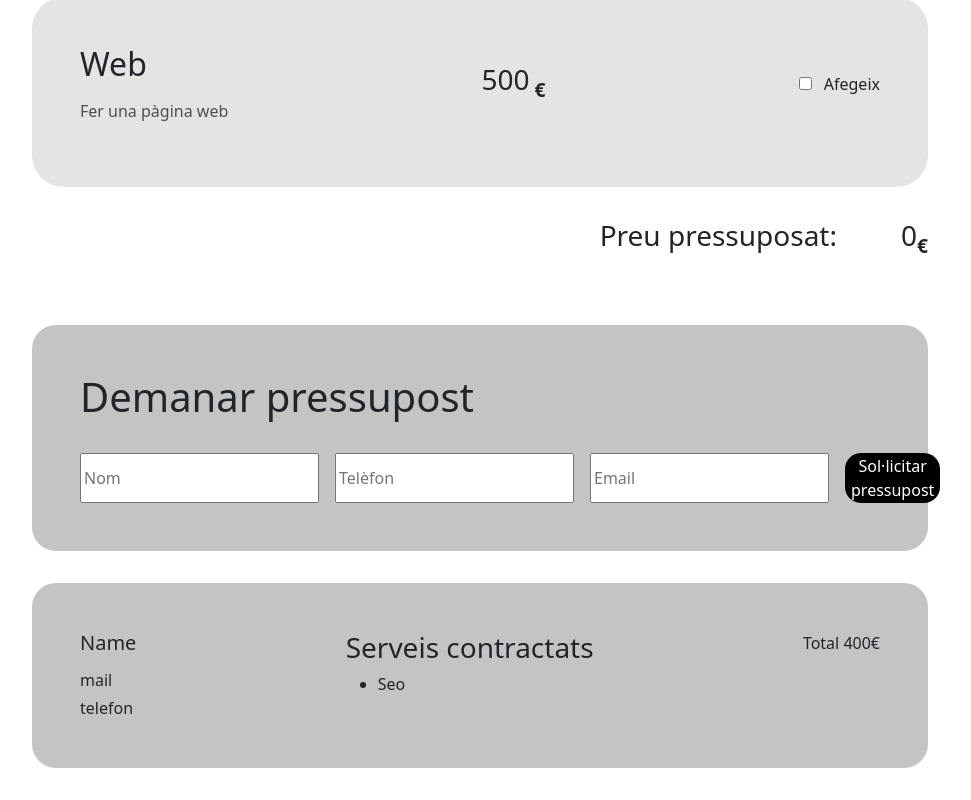
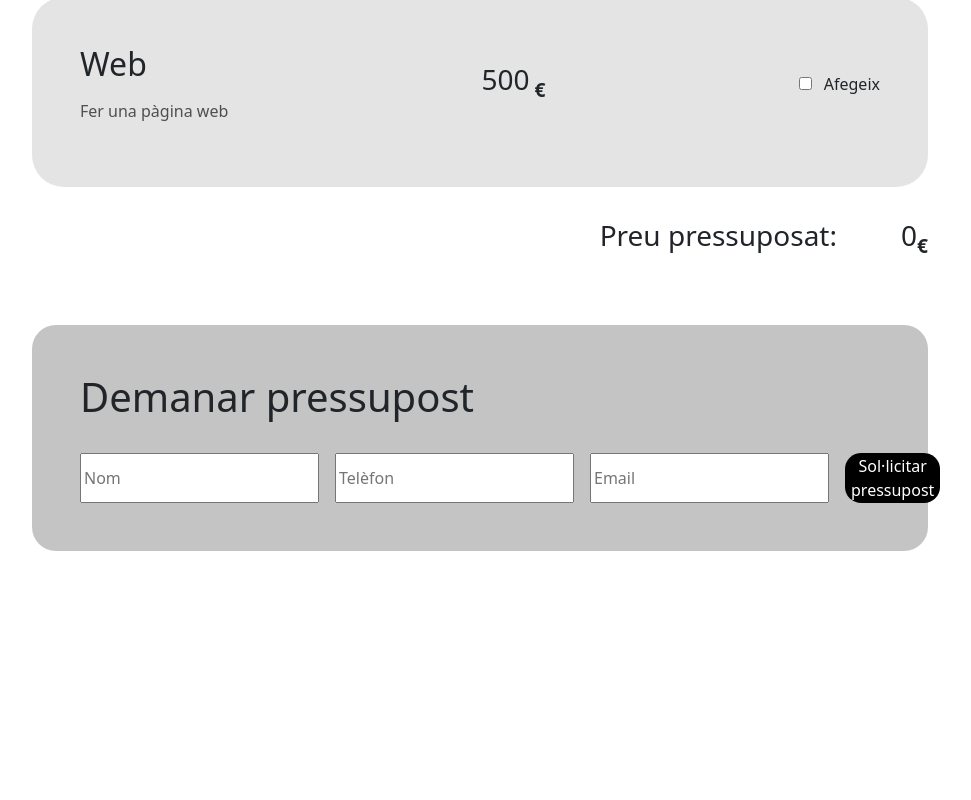
Before and after one commit to jordiciurana16/6.1-Pressupostos-Nivell3, an Angular app in the folder Sprint6/6.1-Pressupostos-Nivell3/Budgets/: page /landing in a window 1280 px wide. Shown: the part 816-1616 px from the top of the page, without its empty margins (160-1131 px from the left). After the commit the page ends 1399 px from the top, so only its background shows below. Built offline with nearby package versions, Linux system fonts and the light colour scheme.

Commit message:
form user budget price + service names

```diff
--- a/Sprint6/6.1-Pressupostos-Nivell3/Budgets/src/app/form/form.component.html
+++ b/Sprint6/6.1-Pressupostos-Nivell3/Budgets/src/app/form/form.component.html
@@ -9,19 +9,20 @@
     </form>
   </section>
 
-  <ng-container>
+  <ng-container *ngFor="let user of usersBudgetList; index as i">
     <article>
       <div>
-        <h5>Name</h5>
-        <span>mail</span><span>telefon</span>
+        <h5>{{ usersBudgetList[i].name }}</h5>
+        <span>{{ usersBudgetList[i].phone }}</span
+        ><span>{{ usersBudgetList[i].mail }}</span>
       </div>
       <div>
         <h3>Serveis contractats</h3>
         <ul>
-          <li>Seo</li>
+          <li>{{ usersBudgetList[i].services }}</li>
         </ul>
       </div>
-      <div>Total 400€</div>
+      <div>Total {{ usersBudgetList[i].price }}</div>
     </article>
   </ng-container>
 </main>
--- a/Sprint6/6.1-Pressupostos-Nivell3/Budgets/src/app/form/form.component.scss
+++ b/Sprint6/6.1-Pressupostos-Nivell3/Budgets/src/app/form/form.component.scss
@@ -12,6 +12,7 @@ article {
   background-color: #c4c4c4;
   padding: 3rem;
   border-radius: 1.5rem;
+  margin-bottom: 1rem;
 }
 h1 {
   margin-bottom: 2rem;
--- a/Sprint6/6.1-Pressupostos-Nivell3/Budgets/src/app/form/form.component.ts
+++ b/Sprint6/6.1-Pressupostos-Nivell3/Budgets/src/app/form/form.component.ts
@@ -1,19 +1,32 @@
 import { Component } from '@angular/core';
 import { FormGroup, FormControl, FormBuilder } from '@angular/forms';
 import { ReactiveFormsModule } from '@angular/forms';
+import { CommonModule } from '@angular/common';
+import { BudgetService } from '../budget.service';
 
 @Component({
   selector: 'app-form',
-  imports: [ReactiveFormsModule],
+  imports: [ReactiveFormsModule, CommonModule],
   templateUrl: './form.component.html',
   styleUrl: './form.component.scss',
 })
 export class FormComponent {
-  userObject = {};
+  userObject:
+    | {
+        name: string;
+        phone: number;
+        mail: string;
+        price: number;
+        services: Array<string>;
+      }
+    | undefined;
   usersBudgetList: any = [];
   RequireBudgetForm!: FormGroup;
 
-  constructor(private formBuilder: FormBuilder) {}
+  constructor(
+    private formBuilder: FormBuilder,
+    public BudgetService: BudgetService
+  ) {}
   ngOnInit() {
     this.RequireBudgetForm = this.formBuilder.group({
       name: new FormControl(''),
@@ -23,8 +36,21 @@ export class FormComponent {
   }
 
   onSubmit() {
-    this.userObject = this.RequireBudgetForm.value;
-    this.usersBudgetList.push(this.userObject);
-    console.log(this.usersBudgetList);
+    if (!this.userObject) {
+      this.userObject = {
+        name: '',
+        phone: 0,
+        mail: '',
+        price: 0,
+        services: [],
+      };
+    }
+    this.userObject.name = this.RequireBudgetForm.get('name')?.value;
+    this.userObject.phone = this.RequireBudgetForm.get('phone')?.value;
+    this.userObject.mail = this.RequireBudgetForm.get('mail')?.value;
+    this.userObject.price = this.BudgetService.getTotalBudget();
+    this.userObject.services = this.BudgetService.serviceNamesList;
+
+    this.usersBudgetList.push({ ...this.userObject });
   }
 }
```
